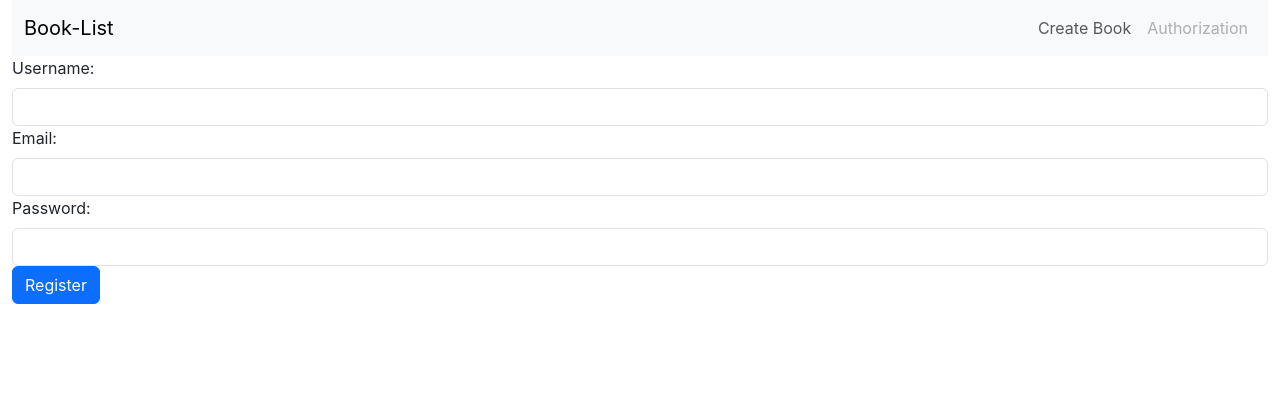
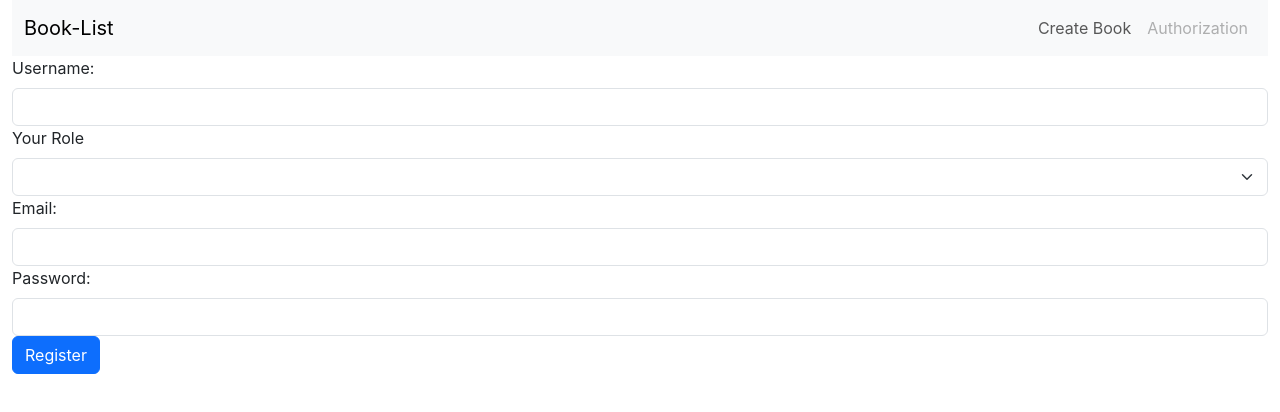
Before and after one commit to alKaras/RestAPI_Book, a React (Create React App) app in the folder client/: page /auth/register in a window 1280 px wide. Shown: the top 412 px of the page. Built offline with nearby package versions, Linux system fonts and the light colour scheme; no server answers.

Commit message:
add userRole variable to registration page

```diff
--- a/client/src/components/Header/Header.jsx
+++ b/client/src/components/Header/Header.jsx
@@ -3,7 +3,6 @@ import Container from 'react-bootstrap/Container';
 import Nav from 'react-bootstrap/Nav';
 import Navbar from 'react-bootstrap/Navbar';
 import { useDispatch, useSelector } from 'react-redux';
-import axios from '../../axios'
 import { useLocation, useNavigate } from 'react-router-dom';
 import { Button } from 'react-bootstrap';
 import { logout, selectIsLogged, userInfo } from '../../redux/slices/authSlice';
@@ -16,6 +15,8 @@ export default function Header() {
     const navigate = useNavigate();
     const dispatch = useDispatch();
     const isAuthLocation = (location.pathname === '/auth/login' || location.pathname === '/auth/register');
+
+
 
     const handleLogout = () => {
         dispatch(logout());
@@ -35,7 +36,7 @@ export default function Header() {
                         <Nav.Link href='create-book'>Create Book</Nav.Link>
                         {isAuth ?
                             <>
-                                <Nav.Link href='#'>👋{user.username}</Nav.Link>
+                                <Nav.Link href='#'>👋{user.username} [{user.userRole}]</Nav.Link>
                                 <Button variant='warning' onClick={handleLogout}>Exit</Button>
                             </>
                             : isAuthLocation ? <Nav.Link disabled href='auth/login'>Authorization</Nav.Link> : <Nav.Link href='auth/login'>Authorization</Nav.Link>}
--- a/client/src/pages/Auth/Registration/index.jsx
+++ b/client/src/pages/Auth/Registration/index.jsx
@@ -23,6 +23,7 @@ export default function Registration() {
             username: '',
             email: '',
             password: '',
+            userRole: '',
         },
         mode: 'onChange',
     });
@@ -49,7 +50,21 @@ export default function Registration() {
                         {...register('username', { required: 'Username field is required!' })}
                     />
                 </Form.Group>
+
                 {errors.username && <div>{errors.username.message}</div>}
+                <Form.Group controlId='formRole'>
+                    <Form.Label>Your Role</Form.Label>
+                    <Form.Select
+                        aria-label="role-select"
+                        {...register('userRole', { required: true })}
+                    >
+                        <option value={''} disabled></option>
+                        <option value={'author'}>Author</option>
+                        <option value={'reader'}>Reader</option>
+                        <option value={'reviewer'}>Reviewer</option>
+                    </Form.Select>
+                </Form.Group>
+                {errors.userRole && <div>{errors.userRole.message}</div>}
                 <Form.Group controlId="formEmail">
                     <Form.Label>Email:</Form.Label>
                     <Form.Control
```
Also changed, not shown: 1 other file (tests, documents, lock files or other folders).
